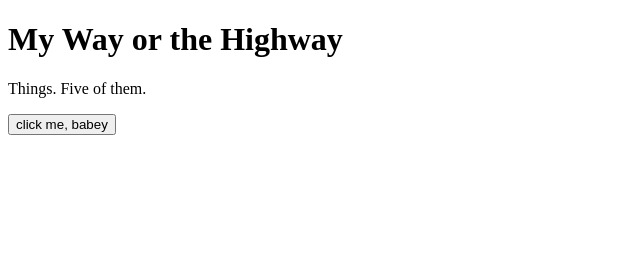
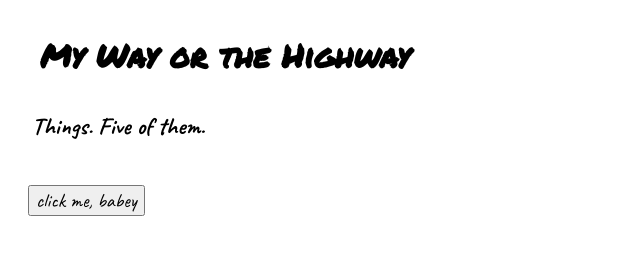
Before and after one commit to jecollas/mwothw, a plain HTML site: page index.html in a window 1280 px wide. Shown: the whole page, without its empty margins (0-640 px from the left). Drawn offline with Linux system fonts and the light colour scheme.

Commit message:
added html content

```diff
--- a/css/stylesheet.css
+++ b/css/stylesheet.css
@@ -1 +1,29 @@
 /* stylesheet */
+
+@import url('https://fonts.googleapis.com/css2?family=Permanent+Marker&display=swap');
+@import url('https://fonts.googleapis.com/css2?family=Caveat:wght@400;500;600;700&display=swap');
+
+body,
+button {
+    font-family: "Caveat", cursive;
+}
+
+h1 {
+    font-family: "Permanent Marker", cursive;
+    margin: 1em;
+}
+
+p,
+button {
+    margin: 1em;
+}
+
+p:not(#action-dots) {
+    font-weight: bold;
+    font-size: 1.5em;
+}
+
+button,
+#action-dots {
+    font-size: 1.25em;
+}
--- a/index.html
+++ b/index.html
@@ -4,16 +4,18 @@
         <title>My Way or the Highway</title>
         <meta charset="utf-8">
         <meta name="viewport" content="width=device-width, initial-scale=1">
-        <meta name="author" content="Jackie and Jadin's Jumpscare Jamboree">
+        <meta name="author" content="Jackie and Jadin's Javascript Jumpscare Jamboree">
         <link rel="stylesheet" href="css/stylesheet.css">
     </head>
     <body>
-        <header>
-        </header>
+        <!-- <header> -->
+        <!-- </header> -->
         <h1>My Way or the Highway</h1>
-        <p>Things. Five of them.</p>
-        <p id="action-dots"></p>
-        <button onclick="actionDots()">click me, babey</button>
+        <div class="whatever">
+            <p>Things. Five of them.</p>
+            <p id="action-dots"></p>
+            <button onclick="actionDots()">click me, babey</button>
+        </div>
         <script src="js/javascript.js"></script>
     </body>
 </html>
```
